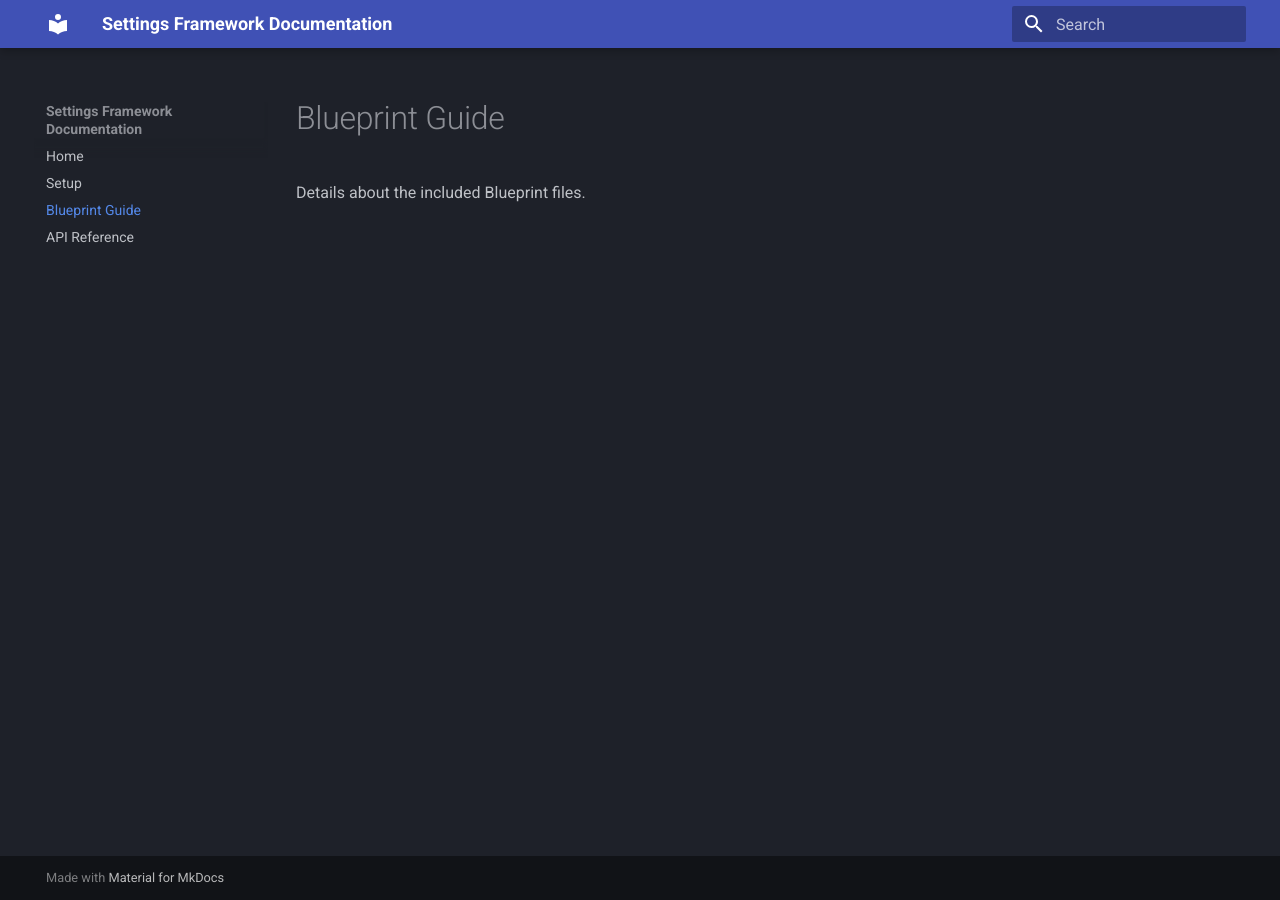
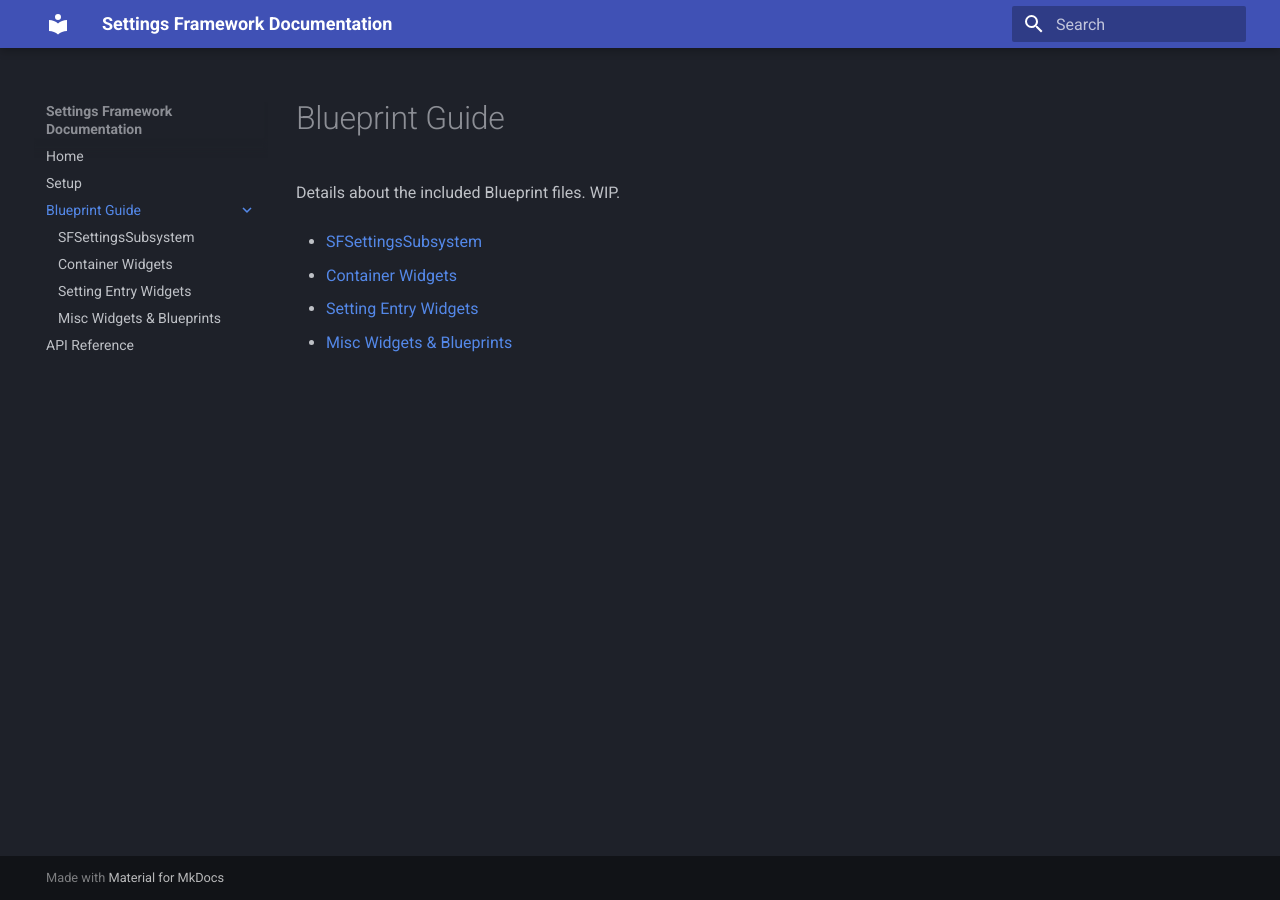
Before and after one commit to apham4/SettingsFramework, an MkDocs documentation site: the page built from docs/blueprint/index.md, in a window 1280 px wide. Built offline with MkDocs 1.6.1 and Material for MkDocs 9.7.7, drawn with Linux system fonts in a browser that asks for light colours.

Commit message:
[Doc] Set up Blueprint Guide sub pages

```diff
--- /dev/null
+++ b/docs/blueprint/index.md
@@ -0,0 +1,14 @@
+# Blueprint Guide
+
+Details about the included Blueprint files. WIP.
+
+* [SFSettingsSubsystem](settingssubsystem.md)
+
+
+* [Container Widgets](container_widgets.md)
+
+
+* [Setting Entry Widgets](entry_widgets.md)
+
+
+* [Misc Widgets & Blueprints](misc.md)
--- a/mkdocs.yml
+++ b/mkdocs.yml
@@ -4,8 +4,8 @@
 theme:
   name: material
   features:
-    - navigation.sections
     - navigation.top
+    - navigation.indexes
   palette:
     scheme: slate
 
@@ -65,5 +65,10 @@
 nav:
   - Home: index.md
   - Setup: installation.md
-  - Blueprint Guide: blueprint.md
+  - Blueprint Guide:
+    - blueprint/index.md
+    - SFSettingsSubsystem: blueprint/settingssubsystem.md
+    - Container Widgets: blueprint/container_widgets.md
+    - Setting Entry Widgets: blueprint/entry_widgets.md
+    - Misc Widgets & Blueprints: blueprint/misc.md
   - API Reference: api.md
```
Also changed, not shown: docs/blueprint.md (deleted, +0 -3 lines), docs/blueprint/container_widgets.md (added, +7 -0 lines), docs/blueprint/entry_widgets.md (added, +6 -0 lines), docs/blueprint/misc.md (added, +9 -0 lines), docs/blueprint/settingssubsystem.md (added, +3 -0 lines), docs/installation.md (+1 -1 lines).
